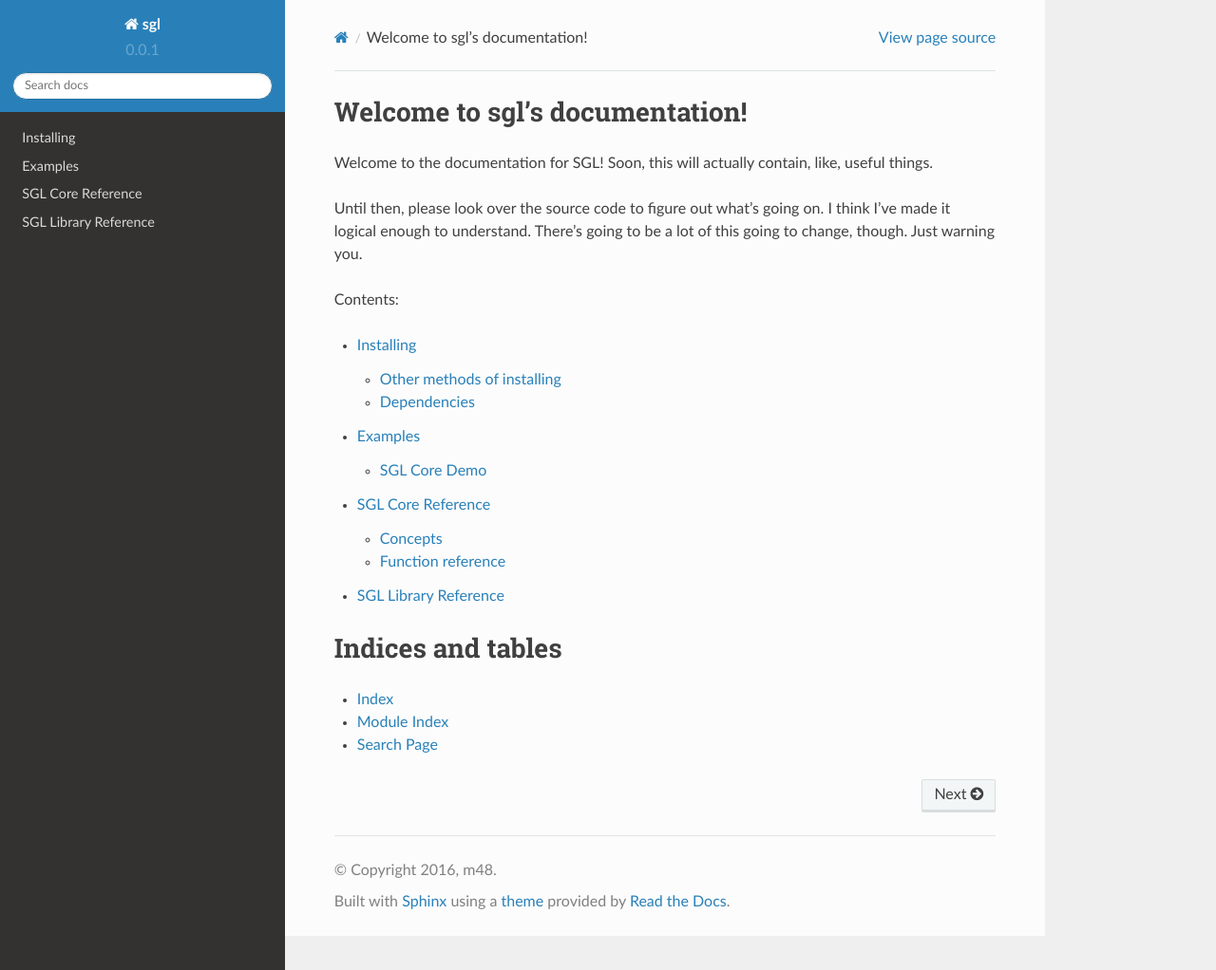
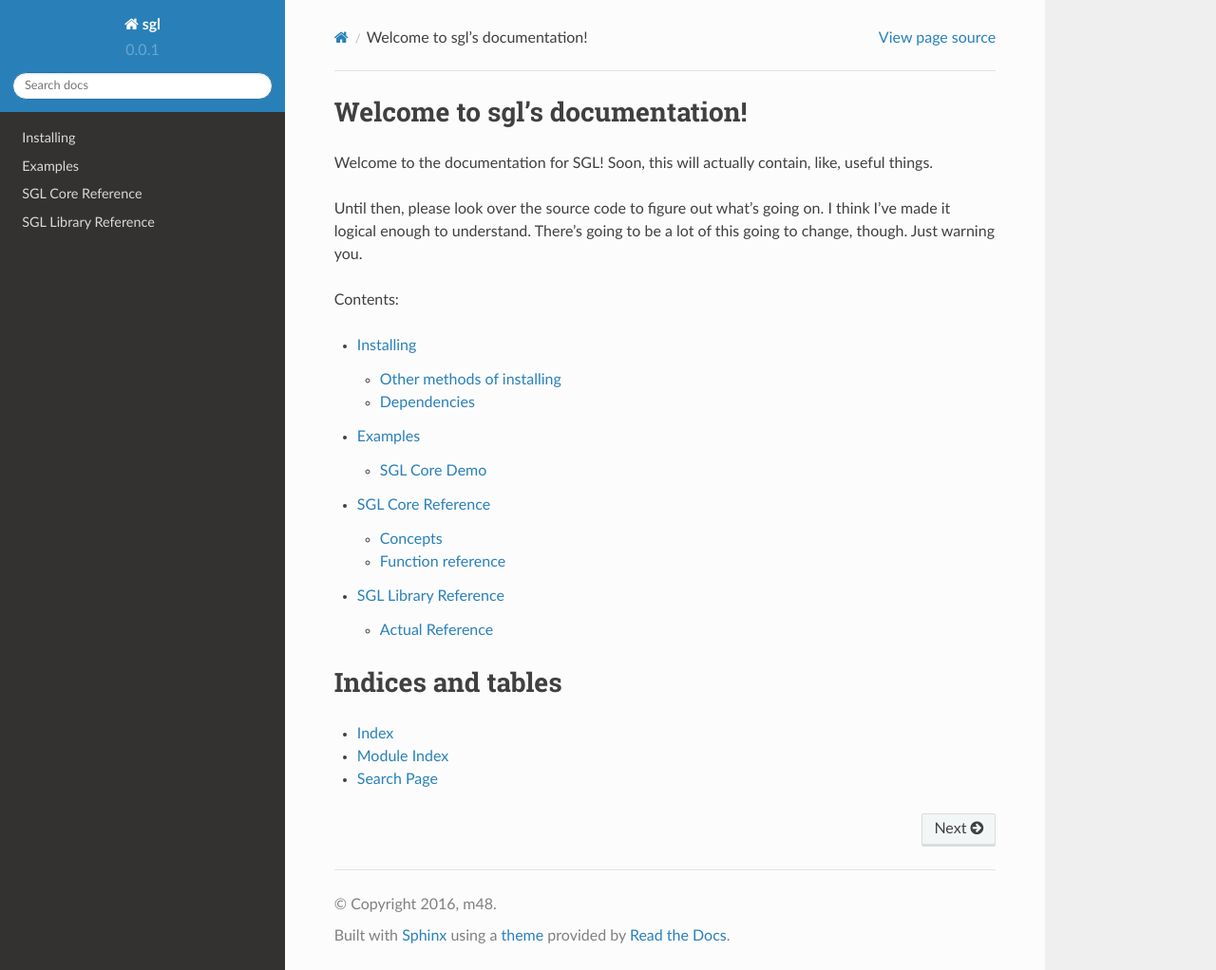
Before and after one commit to m48/sgl, a Sphinx documentation site: the page built from docs/source/index.rst, in a window 1280 px wide and 1022 px high. Shown: the whole window at 95% size. Built offline with Sphinx 7.4.7 and the Read the Docs theme 2.0.0, drawn with Linux system fonts in a browser that asks for light colours.

```diff
--- a/docs/source/sgl-lib-ref.rst
+++ b/docs/source/sgl-lib-ref.rst
@@ -9,5 +9,10 @@ SGL Library Reference
 
 Sound exciting? Hopefully, because there will be even more in the future! :p
 
+Actual Reference
+----------------
+
+sgl.lib.Sprite
+^^^^^^^^^^^^^^
 .. automodule:: sgl.lib.Sprite
                 :members:
```
